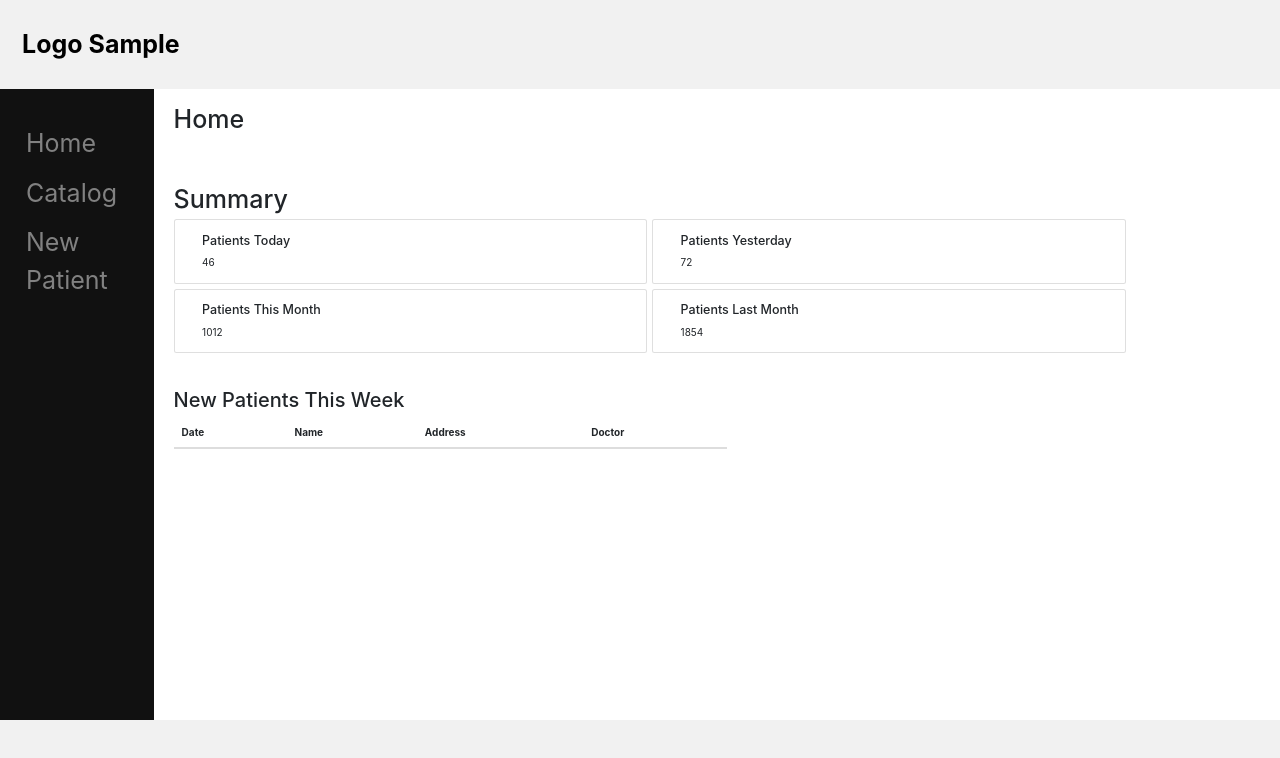
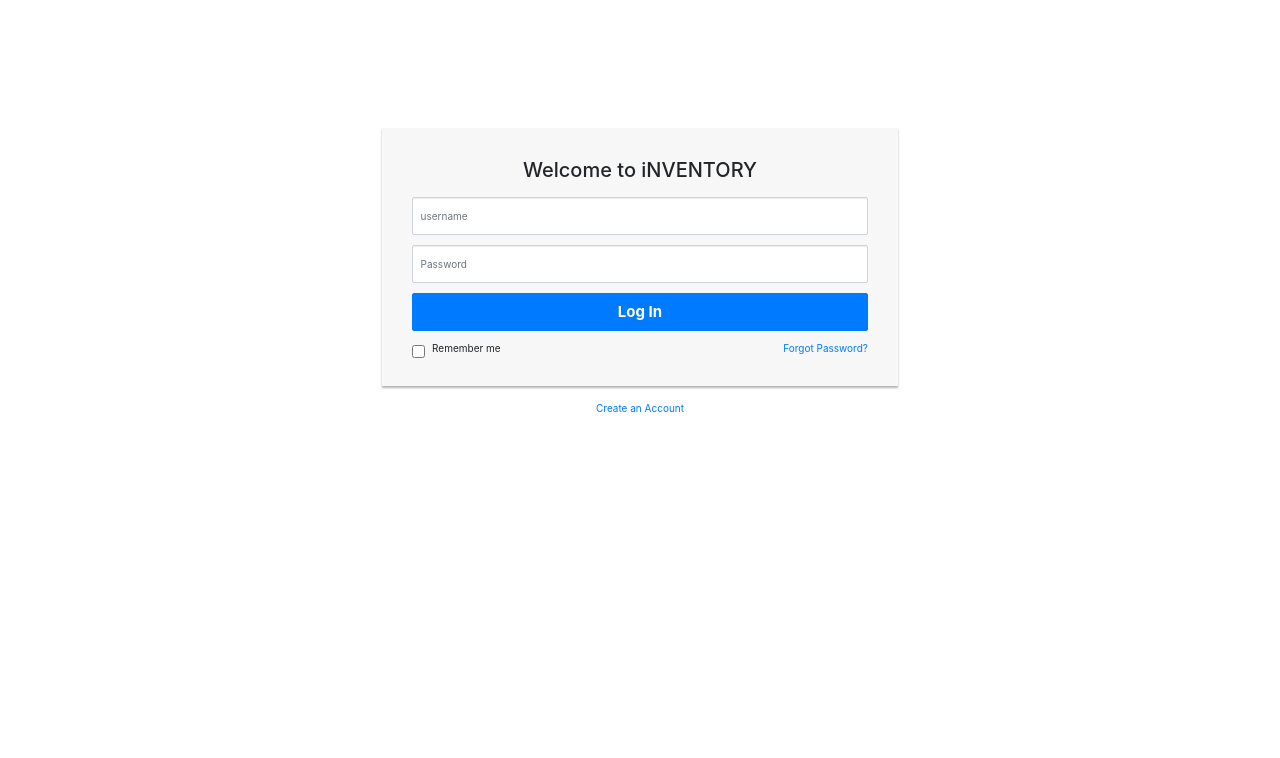
Before and after one commit to alexrosa03/appdevfinals2, a Vue app: page / in a window 1280 px wide. Shown: the top 758 px of the page. Built offline with nearby package versions, Linux system fonts and the light colour scheme.

Commit message:
Added Login Form

```diff
--- a/src/App.vue
+++ b/src/App.vue
@@ -1,26 +1,19 @@
 <template>
-  <div id="app">
-    <eader/>
-      <side/>
-      <router-view/>
-    <foot/>
-
-  </div>
+  <router-view></router-view>
 </template>
 
 <script>
-import header from './components/header.vue'
-import sidebar from './components/sidebar.vue'
-import footer from './components/footer.vue'
-// import content from './components/content.vue'
+// import header from './components/header.vue'
+// import sidebar from './components/sidebar.vue'
+// import footer from './components/footer.vue'
+
 
 export default {
   name: 'App',
   components: {
-    'eader': header,
-    'side': sidebar,
-    'foot': footer
-    // 'cont': content
+    // 'eader': header,
+    // 'side': sidebar,
+    // 'foot': footer
   }
 }
 </script>
@@ -32,4 +25,8 @@ export default {
     width: 88%;
     padding-left: 20px;
   }
+
+  body {
+    margin: auto;
+  }
 </style>
--- a/src/components/sidebar.vue
+++ b/src/components/sidebar.vue
@@ -2,7 +2,7 @@
 
 <template>
   <nav class="sidebar">
-      <router-link to="/">Home</router-link>
+      <router-link to="/home">Home</router-link>
       <router-link to="/catalog">Catalog</router-link>
       <router-link to="/add-patient">New Patient</router-link>
   </nav>
--- a/src/main.js
+++ b/src/main.js
@@ -8,6 +8,7 @@ import 'bootstrap-vue/dist/bootstrap-vue.css'
 import Catalog from "./views/Catalog.vue"
 import Home from "./views/Home.vue"
 import AddPatient from "./views/AddPatient.vue"
+import Login from "./views/Login.vue"
 // import Content from "./components/content.vue"
 
 
@@ -21,7 +22,7 @@ const router = new VueRouter({
   base: process.env.BASE_URL,
   routes: [
     {
-      path: "/",
+      path: "/home",
       name: "Home",
       component: Home
     },
@@ -34,7 +35,12 @@ const router = new VueRouter({
       path: "/add-patient",
       name: "Add Patient",
       component: AddPatient
-    }
+    },
+    {
+      path: "/",
+      name: "Login",
+      component: Login
+    },
   ]
 })
 
--- a/src/views/AddPatient.vue
+++ b/src/views/AddPatient.vue
@@ -1,16 +1,41 @@
 <template>
-    <div class="content">
-        <h1>peepeepoopoo</h1>
+    <div>
+        <div id="app">
+            <vuehead/>
+            <side/>
+            <foot/>
+        </div>
+
+        <div class="content">
+
+
+
+        <h1>POopsie</h1>
         <!-- code for the page goes here -->
+        </div>
     </div>
 </template>
 
 <script>
+import header from '../components/header.vue'
+import sidebar from '../components/sidebar.vue'
+import footer from '../components/footer.vue'
+
 export default {
-    // name: 'Catalog'
+  name: 'App',
+  components: {
+    'vuehead': header,
+    'side': sidebar,
+    'foot': footer
+  }
 }
 </script>
 
 <style>
-
+  .content {
+    float: right;
+    position: sticky;
+    width: 88%;
+    padding-left: 20px;
+  }
 </style>
--- a/src/views/Catalog.vue
+++ b/src/views/Catalog.vue
@@ -1,16 +1,42 @@
 <template>
-    <div class="content">
+    <div>
+        <div id="app">
+            <vuehead/>
+            <side/>
+            <foot/>
+        </div>
+
+        <div class="content">
+
+
+
         <h1>Is this working?</h1>
         <!-- code for the page goes here -->
+        </div>
     </div>
+
 </template>
 
 <script>
+import header from '../components/header.vue'
+import sidebar from '../components/sidebar.vue'
+import footer from '../components/footer.vue'
+
 export default {
-    // name: 'Catalog'
+  name: 'App',
+  components: {
+    'vuehead': header,
+    'side': sidebar,
+    'foot': footer
+  }
 }
 </script>
 
 <style>
-
+  .content {
+    float: right;
+    position: sticky;
+    width: 88%;
+    padding-left: 20px;
+  }
 </style>
--- a/src/views/Home.vue
+++ b/src/views/Home.vue
@@ -1,4 +1,12 @@
 <template>
+    <div>
+
+        <div id="app">
+            <eader/>
+            <side/>
+            <foot/>
+        </div>
+
         <div class="content">
             <br />
             <h1>Home</h1>
@@ -60,18 +68,34 @@
                 </div>
             </div>
         </div>
+
+
+
+
+    </div>
 </template>
 
 <script>
-    // import header from './components/header.vue'
-    // import sidebar from './components/sidebar.vue'
-    // import footer from './components/footer.vue'
-    // import content from './components/content.vue'
+import header from '../components/header.vue'
+import sidebar from '../components/sidebar.vue'
+import footer from '../components/footer.vue'
+
 
 export default {
-
+  name: 'App',
+  components: {
+    'eader': header,
+    'side': sidebar,
+    'foot': footer
+  }
 }
 </script>
 
 <style>
+  .content {
+    float: right;
+    position: sticky;
+    width: 88%;
+    padding-left: 20px;
+  }
 </style>
--- /dev/null
+++ b/src/views/Login.vue
@@ -0,0 +1,54 @@
+<template>
+    <div class="row align-items-center justify-content-center">
+            <div class="login-form col-md-5">
+                    <form>
+                        <h2 class="text-center">Welcome to iNVENTORY</h2>
+                        <div class="form-group">
+                            <input type="text" id="username" class="form-control" placeholder="username" required="password">
+                        </div>
+                        <div class="form-group">
+                            <input type="password" id="password" class="form-control" placeholder="Password" required="required">
+                        </div>
+                        <div class="form-group">
+                            <button type="submit" class="btn btn-primary btn-block">Log In</button>
+                        </div>
+                        <div class="clearfix">
+                            <label class="pull-left checkbox-inline">
+                                <input type="checkbox">Remember me
+                            </label>
+                            <a href="#" class="pull-right">Forgot Password?</a>
+                        </div>
+                    </form>
+                    <p class="text-center"><a href="#">Create an Account</a></p>
+            </div>
+    </div>
+</template>
+
+<style>
+.login-form {
+    margin: auto;
+    padding-top: 128px;
+
+}
+
+.login-form form{
+    margin-bottom: 15px;
+    background: #f7f7f7;
+    box-shadow: 0px 2px 2px rgba(0, 0, 0, 0.3);
+    padding: 30px;
+}
+
+.login-form h2 {
+    margin: 0 0 15px;
+}
+
+.form-control, .btn {
+    min-height: 38px;
+    border-radius: 2px;
+}
+
+.btn {
+    font-size: 15px;
+    font-weight: bold;
+}
+</style>
```
Lines whose indentation alone changed are shown as unchanged.
